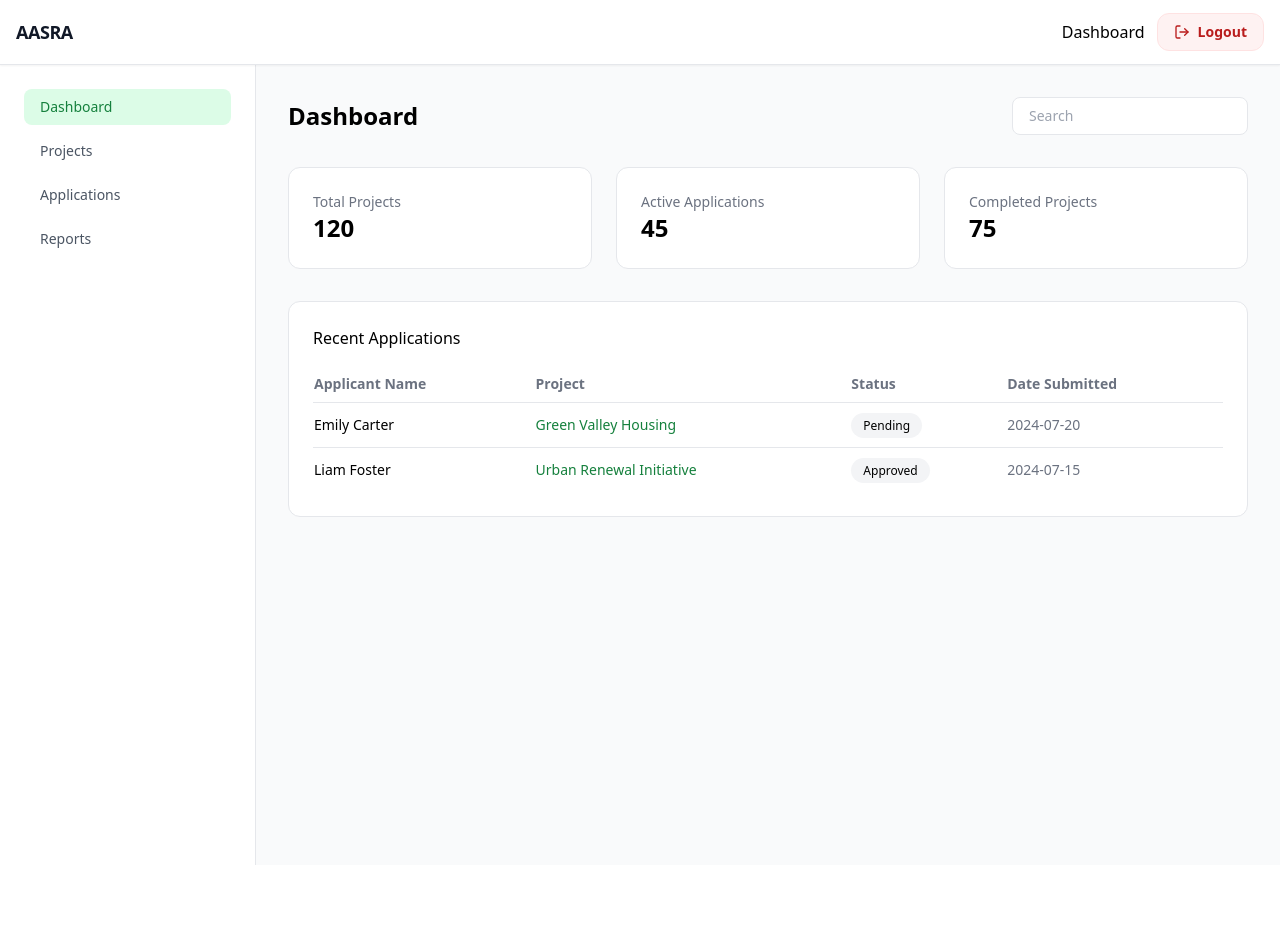
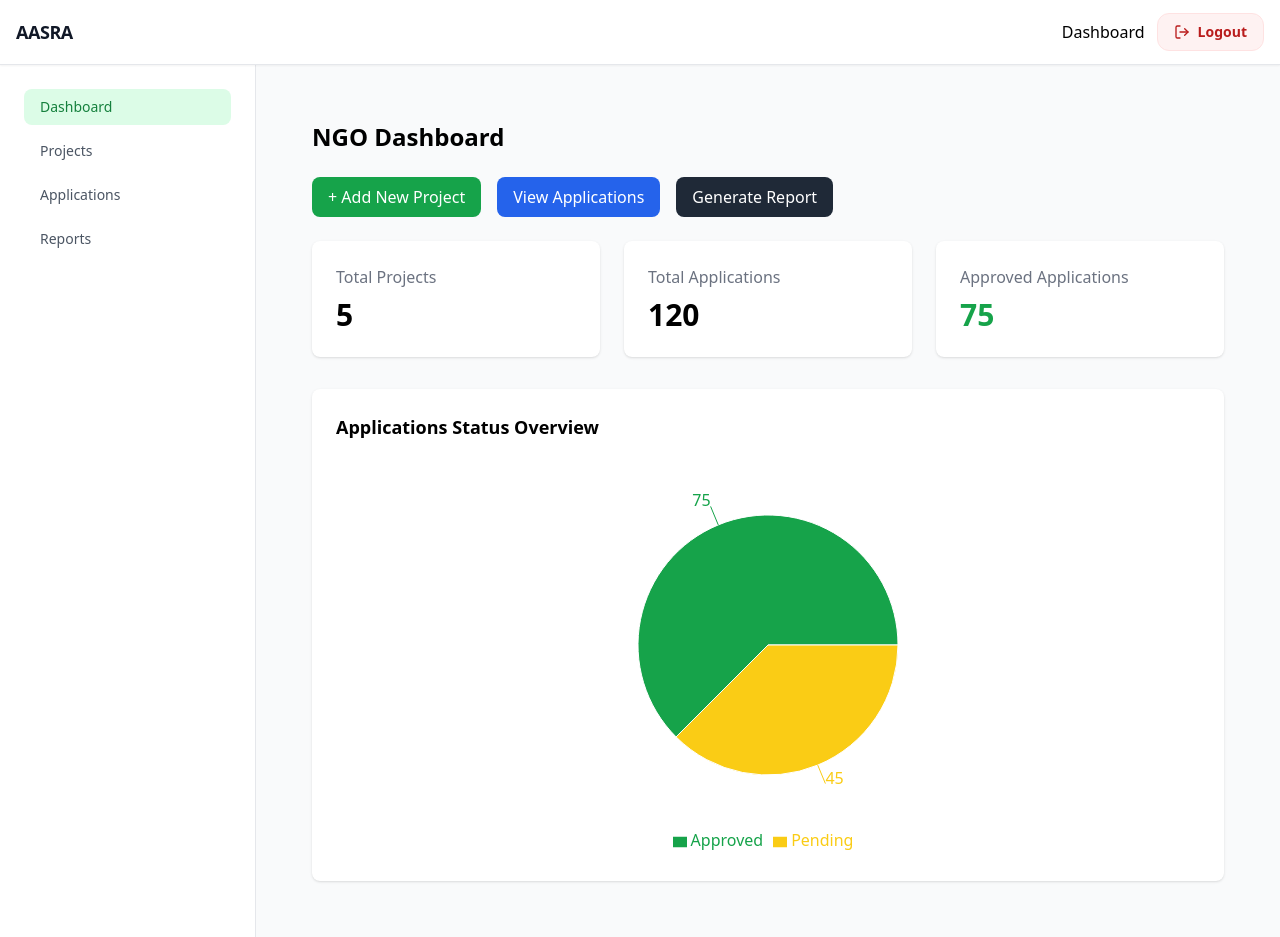
Before and after one commit to dhan04shree/AASRA, a React (Vite) app in the folder frontend/: page /dashboard in a window 1280 px wide. Before the commit the page ends 865 px from the top, so only its background shows below. Built offline with nearby package versions, Linux system fonts and the light colour scheme; sample sign-in values are in the browser's storage.

Commit message:
changes added

```diff
--- a/frontend/package.json
+++ b/frontend/package.json
@@ -21,6 +21,7 @@
     "react-dom": "^19.0.0",
     "react-leaflet": "^5.0.0",
     "react-router-dom": "^7.6.0",
+    "recharts": "^3.7.0",
     "tailwindcss": "^3.3.3"
   },
   "devDependencies": {
--- a/frontend/src/pages/Applications.jsx
+++ b/frontend/src/pages/Applications.jsx
@@ -1,7 +1,98 @@
-export default function Applications() {
+import React from "react";
+
+const Applications = () => {
+  const applications = [
+    {
+      id: 1,
+      name: "Ramesh Patil",
+      project: "Hadapsar Slum Rehabilitation Scheme",
+      status: "Pending",
+      date: "2025-01-10",
+    },
+    {
+      id: 2,
+      name: "Sneha Kulkarni",
+      project: "Yerwada Affordable Housing Project",
+      status: "Approved",
+      date: "2025-01-08",
+    },
+    {
+      id: 3,
+      name: "Amit Shinde",
+      project: "Katraj EWS Housing Development",
+      status: "Under Review",
+      date: "2025-01-12",
+    },
+    {
+      id: 4,
+      name: "Pooja Jadhav",
+      project: "Warje Malwadi Redevelopment Project",
+      status: "Approved",
+      date: "2025-01-05",
+    },
+    {
+      id: 5,
+      name: "Rahul More",
+      project: "Shivajinagar Urban Slum Redevelopment",
+      status: "Rejected",
+      date: "2025-01-09",
+    },
+  ];
+
+  const getStatusColor = (status) => {
+    switch (status) {
+      case "Approved":
+        return "bg-green-100 text-green-700";
+      case "Pending":
+        return "bg-yellow-100 text-yellow-700";
+      case "Rejected":
+        return "bg-red-100 text-red-700";
+      case "Under Review":
+        return "bg-blue-100 text-blue-700";
+      default:
+        return "bg-gray-100 text-gray-700";
+    }
+  };
+
   return (
-    <div className="h-full flex items-center justify-center text-gray-400">
-      🚧 Applications page coming soon
+    <div className="p-6">
+      <h1 className="text-2xl font-bold mb-6">
+        Pune Housing Applications
+      </h1>
+
+      <div className="bg-white rounded-lg shadow overflow-hidden">
+        <table className="w-full text-left">
+          <thead className="bg-gray-100">
+            <tr>
+              <th className="p-4">Applicant</th>
+              <th className="p-4">Project</th>
+              <th className="p-4">Status</th>
+              <th className="p-4">Date</th>
+            </tr>
+          </thead>
+
+          <tbody>
+            {applications.map((app) => (
+              <tr key={app.id} className="border-t hover:bg-gray-50 transition">
+                <td className="p-4 font-medium">{app.name}</td>
+                <td className="p-4 text-blue-600">{app.project}</td>
+                <td className="p-4">
+                  <span
+                    className={`px-3 py-1 rounded-full text-sm ${getStatusColor(
+                      app.status
+                    )}`}
+                  >
+                    {app.status}
+                  </span>
+                </td>
+                <td className="p-4 text-gray-600">{app.date}</td>
+              </tr>
+            ))}
+          </tbody>
+        </table>
+      </div>
     </div>
   );
-}
+};
+
+export default Applications;
--- a/frontend/src/pages/Dashboard_NGO.jsx
+++ b/frontend/src/pages/Dashboard_NGO.jsx
@@ -1,41 +1,110 @@
-export default function Dashboard_NGO() {
+import React from "react";
+import { useNavigate } from "react-router-dom";
+import {
+  PieChart,
+  Pie,
+  Cell,
+  Tooltip,
+  Legend,
+  ResponsiveContainer,
+} from "recharts";
+
+const Dashboard_NGO = () => {
+  const navigate = useNavigate();
+
+  // 🔹 Dummy statistics
+  const totalProjects = 5;
+  const totalApplications = 120;
+  const approved = 75;
+  const pending = 45;
+
+  // 🔹 Pie Chart Data
+  const applicationData = [
+    { name: "Approved", value: approved },
+    { name: "Pending", value: pending },
+  ];
+
+  const COLORS = ["#16a34a", "#facc15"];
+
   return (
-    <>
-      {/* Top Bar */}
-      <div className="flex justify-between items-center mb-8">
-        <h1 className="text-2xl font-semibold">Dashboard</h1>
-        <input
-          placeholder="Search"
-          className="px-4 py-2 border rounded-lg text-sm"
-        />
+    <div className="p-6 bg-gray-50 min-h-screen">
+      <h1 className="text-2xl font-bold mb-6">NGO Dashboard</h1>
+
+      {/* 🔥 Top Action Buttons */}
+      <div className="flex gap-4 mb-6">
+        <button
+          onClick={() => navigate("/projects")}
+          className="bg-green-600 text-white px-4 py-2 rounded-lg hover:bg-green-700 transition"
+        >
+          + Add New Project
+        </button>
+
+        <button
+          onClick={() => navigate("/applications")}
+          className="bg-blue-600 text-white px-4 py-2 rounded-lg hover:bg-blue-700 transition"
+        >
+          View Applications
+        </button>
+
+        <button
+          onClick={() => navigate("/reports")}
+          className="bg-gray-800 text-white px-4 py-2 rounded-lg hover:bg-gray-900 transition"
+        >
+          Generate Report
+        </button>
       </div>
 
-      {/* Stats */}
-      <div className="grid grid-cols-3 gap-6 mb-8">
-        {[
-          { label: "Total Projects", value: 120 },
-          { label: "Active Applications", value: 45 },
-          { label: "Completed Projects", value: 75 },
-        ].map((item) => (
-          <div key={item.label} className="bg-white p-6 rounded-xl border">
-            <p className="text-sm text-gray-500">{item.label}</p>
-            <p className="text-2xl font-semibold">{item.value}</p>
-          </div>
-        ))}
+      {/* 🔥 Stats Cards */}
+      <div className="grid grid-cols-1 md:grid-cols-3 gap-6 mb-8">
+        <div className="bg-white p-6 rounded-lg shadow">
+          <h2 className="text-gray-500">Total Projects</h2>
+          <p className="text-3xl font-bold mt-2">{totalProjects}</p>
+        </div>
+
+        <div className="bg-white p-6 rounded-lg shadow">
+          <h2 className="text-gray-500">Total Applications</h2>
+          <p className="text-3xl font-bold mt-2">{totalApplications}</p>
+        </div>
+
+        <div className="bg-white p-6 rounded-lg shadow">
+          <h2 className="text-gray-500">Approved Applications</h2>
+          <p className="text-3xl font-bold mt-2 text-green-600">
+            {approved}
+          </p>
+        </div>
       </div>
-       {/* Recent Applications */}
-       <div className="bg-white rounded-xl border p-6">
-        <h2 className="font-medium mb-4">Recent Applications</h2>
-         <table className="w-full text-sm">
-          <thead className="text-gray-500 border-b">
-            <tr> <th className="text-left py-2">Applicant Name</th>
-             <th className="text-left py-2">Project</th> <th className="text-left py-2">Status</th> <th className="text-left py-2">Date Submitted</th>
-             </tr> </thead>
-              <tbody className="divide-y">
-                 {[ { name: "Emily Carter", project: "Green Valley Housing", status: "Pending", date: "2024-07-20", }, { name: "Liam Foster", project: "Urban Renewal Initiative", status: "Approved", date: "2024-07-15", }, ].map((row) => ( <tr key={row.name}> <td className="py-3">{row.name}</td>
-                  <td className="text-green-700">{row.project}</td>
-                  <td> <span className="px-3 py-1 rounded-full bg-gray-100 text-xs"> {row.status} </span> </td>
-                  <td className="text-gray-500">{row.date}</td> </tr> ))} </tbody> </table> </div>
-    </>
+
+      {/* 🔥 Pie Chart Section */}
+      <div className="bg-white p-6 rounded-lg shadow">
+        <h2 className="text-lg font-semibold mb-4">
+          Applications Status Overview
+        </h2>
+
+        <ResponsiveContainer width="100%" height={400}>
+          <PieChart>
+            <Pie
+              data={applicationData}
+              cx="50%"
+              cy="50%"
+              outerRadius={130}
+              dataKey="value"
+              label
+            >
+              {applicationData.map((entry, index) => (
+                <Cell
+                  key={`cell-${index}`}
+                  fill={COLORS[index % COLORS.length]}
+                />
+              ))}
+            </Pie>
+
+            <Tooltip />
+            <Legend />
+          </PieChart>
+        </ResponsiveContainer>
+      </div>
+    </div>
   );
-}
+};
+
+export default Dashboard_NGO;
--- a/frontend/src/pages/Projects.jsx
+++ b/frontend/src/pages/Projects.jsx
@@ -1,7 +1,83 @@
-export default function Projects() {
+import React from "react";
+
+const Projects = () => {
+  const projects = [
+    {
+      id: 1,
+      name: "Hadapsar Slum Rehabilitation Scheme",
+      location: "Hadapsar, Pune",
+      status: "Ongoing",
+    },
+    {
+      id: 2,
+      name: "Yerwada Affordable Housing Project",
+      location: "Yerwada, Pune",
+      status: "Under Construction",
+    },
+    {
+      id: 3,
+      name: "Katraj EWS Housing Development",
+      location: "Katraj, Pune",
+      status: "Planning Phase",
+    },
+    {
+      id: 4,
+      name: "Warje Malwadi Redevelopment Project",
+      location: "Warje Malwadi, Pune",
+      status: "Completed",
+    },
+    {
+      id: 5,
+      name: "Shivajinagar Urban Slum Redevelopment",
+      location: "Shivajinagar, Pune",
+      status: "Ongoing",
+    },
+  ];
+
+  const getStatusColor = (status) => {
+    switch (status) {
+      case "Completed":
+        return "bg-green-100 text-green-700";
+      case "Ongoing":
+        return "bg-blue-100 text-blue-700";
+      case "Under Construction":
+        return "bg-yellow-100 text-yellow-700";
+      case "Planning Phase":
+        return "bg-purple-100 text-purple-700";
+      default:
+        return "bg-gray-100 text-gray-700";
+    }
+  };
+
   return (
-    <div className="h-full flex items-center justify-center text-gray-400">
-      🚧 Projects page coming soon
+    <div className="p-6">
+      <h1 className="text-2xl font-bold mb-6">
+        Pune Housing & Slum Rehabilitation Projects
+      </h1>
+
+      <div className="grid grid-cols-1 md:grid-cols-2 gap-6">
+        {projects.map((project) => (
+          <div
+            key={project.id}
+            className="bg-white p-5 rounded-lg shadow hover:shadow-lg transition"
+          >
+            <h2 className="text-lg font-semibold">{project.name}</h2>
+            <p className="text-gray-600">Location: {project.location}</p>
+            <p className="mt-2">
+              Status:{" "}
+              <span
+                className={`px-3 py-1 rounded-full text-sm ${getStatusColor(
+                  project.status
+                )}`}
+              >
+                {project.status}
+              </span>
+            </p>
+          </div>
+        ))}
+      </div>
     </div>
   );
-}
+};
+
+export default Projects;
--- a/frontend/src/pages/Reports.jsx
+++ b/frontend/src/pages/Reports.jsx
@@ -1,7 +1,99 @@
-export default function Reports() {
+import React from "react";
+
+const Reports = () => {
+  // Matching your applications data
+  const applications = [
+    { status: "Pending" },
+    { status: "Approved" },
+    { status: "Under Review" },
+    { status: "Approved" },
+    { status: "Rejected" },
+  ];
+
+  const totalProjects = 5;
+  const totalApplications = applications.length;
+
+  const approved = applications.filter(
+    (app) => app.status === "Approved"
+  ).length;
+
+  const pending = applications.filter(
+    (app) => app.status === "Pending"
+  ).length;
+
+  const rejected = applications.filter(
+    (app) => app.status === "Rejected"
+  ).length;
+
+  const underReview = applications.filter(
+    (app) => app.status === "Under Review"
+  ).length;
+
   return (
-    <div className="h-full flex items-center justify-center text-gray-400">
-      🚧 Reports page coming soon
+    <div className="p-6">
+      <h1 className="text-2xl font-bold mb-6">
+        Pune Housing & Rehabilitation Reports
+      </h1>
+
+      {/* Summary Cards */}
+      <div className="grid grid-cols-1 md:grid-cols-4 gap-6 mb-8">
+        <div className="bg-white p-6 rounded-lg shadow">
+          <h2 className="text-gray-500">Total Projects</h2>
+          <p className="text-3xl font-bold mt-2">{totalProjects}</p>
+        </div>
+
+        <div className="bg-white p-6 rounded-lg shadow">
+          <h2 className="text-gray-500">Total Applications</h2>
+          <p className="text-3xl font-bold mt-2">{totalApplications}</p>
+        </div>
+
+        <div className="bg-white p-6 rounded-lg shadow">
+          <h2 className="text-gray-500">Approved</h2>
+          <p className="text-3xl font-bold mt-2 text-green-600">
+            {approved}
+          </p>
+        </div>
+
+        <div className="bg-white p-6 rounded-lg shadow">
+          <h2 className="text-gray-500">Pending</h2>
+          <p className="text-3xl font-bold mt-2 text-yellow-600">
+            {pending}
+          </p>
+        </div>
+      </div>
+
+      {/* Detailed Breakdown */}
+      <div className="bg-white p-6 rounded-lg shadow">
+        <h2 className="text-lg font-semibold mb-4">
+          Application Status Breakdown
+        </h2>
+
+        <div className="space-y-3">
+          <div className="flex justify-between">
+            <span>Approved</span>
+            <span className="text-green-600 font-semibold">{approved}</span>
+          </div>
+
+          <div className="flex justify-between">
+            <span>Pending</span>
+            <span className="text-yellow-600 font-semibold">{pending}</span>
+          </div>
+
+          <div className="flex justify-between">
+            <span>Under Review</span>
+            <span className="text-blue-600 font-semibold">
+              {underReview}
+            </span>
+          </div>
+
+          <div className="flex justify-between">
+            <span>Rejected</span>
+            <span className="text-red-600 font-semibold">{rejected}</span>
+          </div>
+        </div>
+      </div>
     </div>
   );
-}
+};
+
+export default Reports;
```
Also changed, not shown: 1 other file (tests, documents, lock files or other folders).
